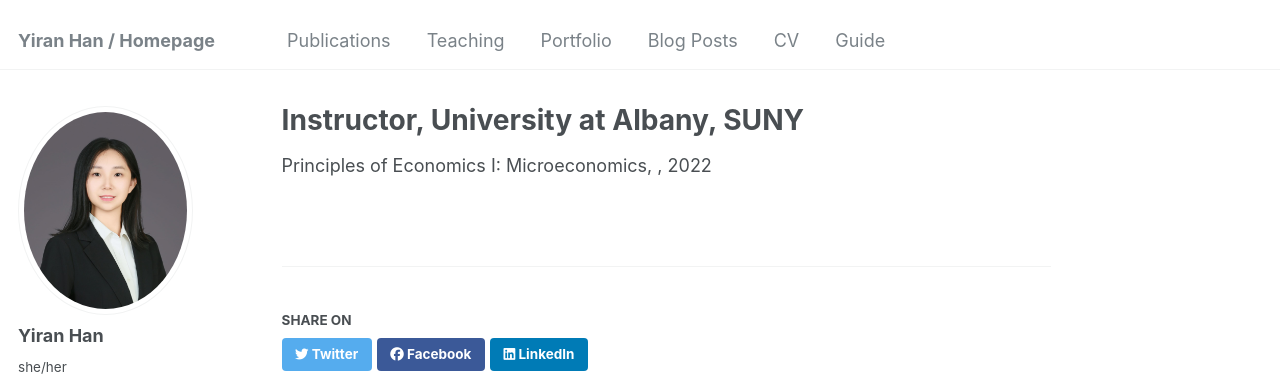
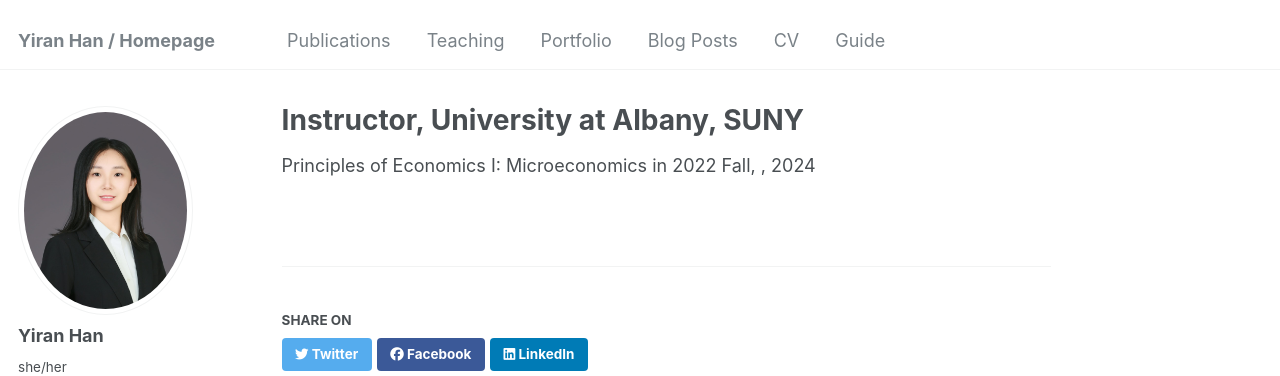
Before and after one commit to yiran-han/yiran-han.github.io, a Jekyll site: the page built from _teaching/2022-fall-teaching.md, in a window 1280 px wide. Shown: the top 376 px of the page. Built offline with Jekyll 4.4.1, drawn with Linux system fonts in a browser that asks for light colours; some web fonts are replaced.

Commit message:
Update 2022-fall-teaching.md

```diff
--- a/_teaching/2022-fall-teaching.md
+++ b/_teaching/2022-fall-teaching.md
@@ -1,10 +1,10 @@
 ---
 title: "Instructor, University at Albany, SUNY"
 collection: teaching
-type: "Principles of Economics I: Microeconomics"
+type: "Principles of Economics I: Microeconomics in 2022 Fall"
 
 # permalink: /teaching/2022-fall-teaching
 # venue: "Department of Economics"
-date: 2022-08-01
+# date: 2022-08-01
 # location: "Albany, NY"
 ---
```
